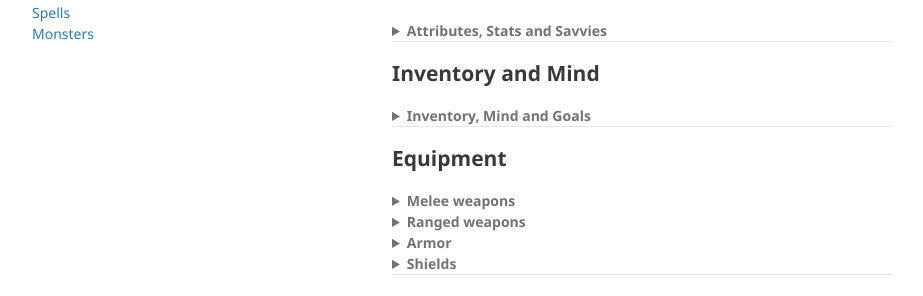
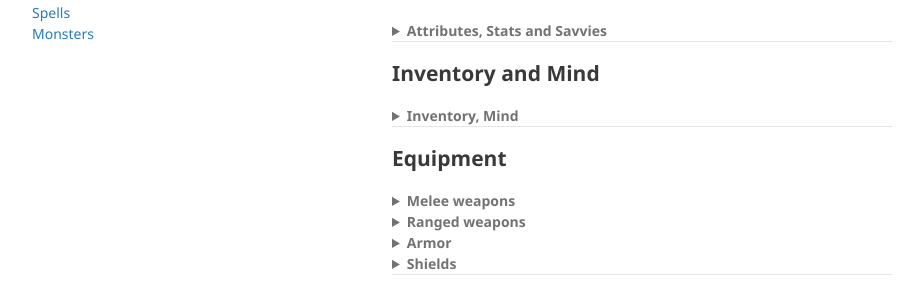
Before and after one commit to Bartapapa/legend, a Jekyll site: the page built from docs/pages/base-rules.md, in a window 1280 px wide and 1345 px high. Shown: the part 406-702 px from the top of the window, without its empty margins (178-1101 px from the left). Built offline with Jekyll 4.4.1, drawn with Linux system fonts in a browser that asks for light colours.

Commit message:
Update base-rules.md

```diff
--- a/docs/pages/base-rules.md
+++ b/docs/pages/base-rules.md
@@ -77,7 +77,7 @@ A <b>savvy</b> is any domain of knowledge or savoir-faire (such as <i>Eavesdropp
 ## Inventory and Mind
 
 <details markdown="1">
-<summary><b>Inventory, Mind and Goals</b></summary>
+<summary><b>Inventory, Mind</b></summary>
 
 <u><b>Inventory</b></u>. You have 10 slots, which can be filled with objects, or bundles of 3 objects of small objects like daggers or potions. Specific ammo, such as arrows or bolts, take up 1 slot but don't expire, unless <b>something bad happens</b>. Your inventory will also fill up with <b>Fatigue</b> and <b>Scars</b> along the way. If you have to add something to your inventory and you don't have enough space, you are <b>reduced to 0 HP.</b>
 
```
